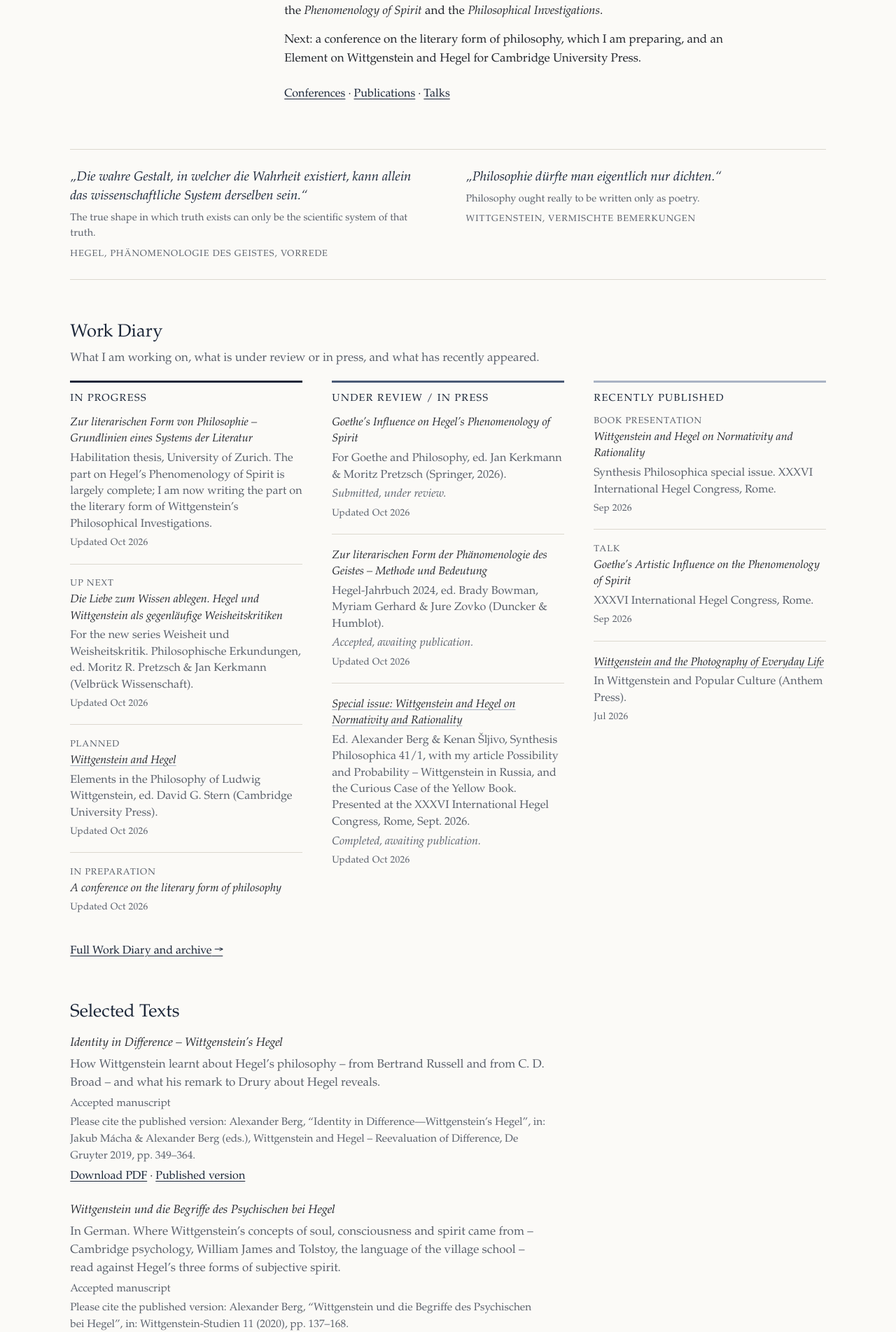
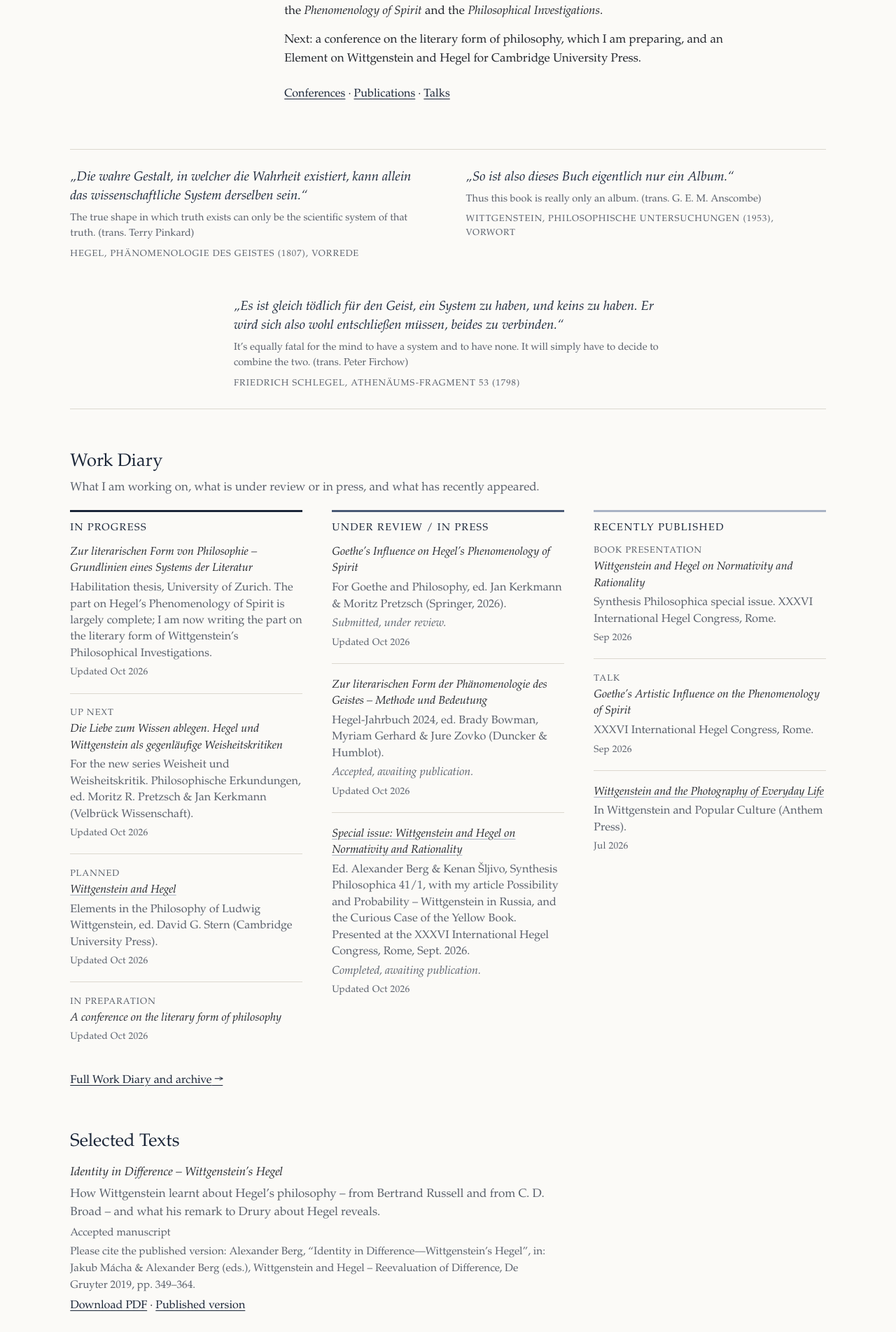
Before and after one commit to dralexanderberg/website, a Jekyll site: the page built from index.html, in a window 1280 px wide. Shown: the part 480-2384 px from the top of the page at 70% size. Built offline with Jekyll 4.4.1, drawn with Linux system fonts in a browser that asks for light colours.

Commit message:
Motto: three quotations (Hegel, Wittgenstein, Schlegel)
- _data/motto.yml replaced: Hegel (Phänomenologie, Vorrede), Wittgenstein
  (Philosophische Untersuchungen, Vorwort) and Friedrich Schlegel
  (Athenäums-Fragment 53), each with translator.
- main.css: on wide screens an odd last quotation spans both columns,
  centred and at most 36rem wide, so Schlegel stands below the other two.
- README: notes on the motto updated for three quotations.

Co-Authored-By: Claude Opus 5.5 <noreply@anthropic.com>
Claude-Session: https://claude.ai/code/session_01DaTNutaFvg9aFZdq3qhdu7

```diff
--- a/_data/motto.yml
+++ b/_data/motto.yml
@@ -1,13 +1,20 @@
 # MOTTO on the home page, shown between the introduction and the Work Diary.
-# To show only one quotation, delete the other entry (from "- text" to the next "- text").
-# To show no motto at all, delete both entries.
+# Hegel (system) and Wittgenstein (album) stand side by side; Schlegel, who
+# "combines the two", stands below across both columns (rule in main.css).
+# German in modernized spelling; the translator follows each translation.
+# To show fewer quotations, delete an entry (from "- text" to the next "- text").
 
 - text: Die wahre Gestalt, in welcher die Wahrheit existiert, kann allein das wissenschaftliche System derselben sein.
-  translation: The true shape in which truth exists can only be the scientific system of that truth.
+  translation: The true shape in which truth exists can only be the scientific system of that truth. (trans. Terry Pinkard)
   author: Hegel
-  source: Phänomenologie des Geistes, Vorrede
+  source: Phänomenologie des Geistes (1807), Vorrede
 
-- text: Philosophie dürfte man eigentlich nur dichten.
-  translation: Philosophy ought really to be written only as poetry.
+- text: So ist also dieses Buch eigentlich nur ein Album.
+  translation: Thus this book is really only an album. (trans. G. E. M. Anscombe)
   author: Wittgenstein
-  source: Vermischte Bemerkungen
+  source: Philosophische Untersuchungen (1953), Vorwort
+
+- text: Es ist gleich tödlich für den Geist, ein System zu haben, und keins zu haben. Er wird sich also wohl entschließen müssen, beides zu verbinden.
+  translation: It’s equally fatal for the mind to have a system and to have none. It will simply have to decide to combine the two. (trans. Peter Firchow)
+  author: Friedrich Schlegel
+  source: Athenäums-Fragment 53 (1798)
--- a/assets/css/main.css
+++ b/assets/css/main.css
@@ -202,6 +202,7 @@ details.talks { clear: both; }
 }
 @media (min-width: 48rem) {
   .motto { grid-template-columns: 1fr 1fr; gap: 3rem; }
+  .motto figure:last-child:nth-child(odd) { grid-column: 1 / -1; justify-self: center; max-width: 36rem; }
 }
 @media print {
   .conf-poster { display: none; }
```
Also changed, not shown: README.md.
